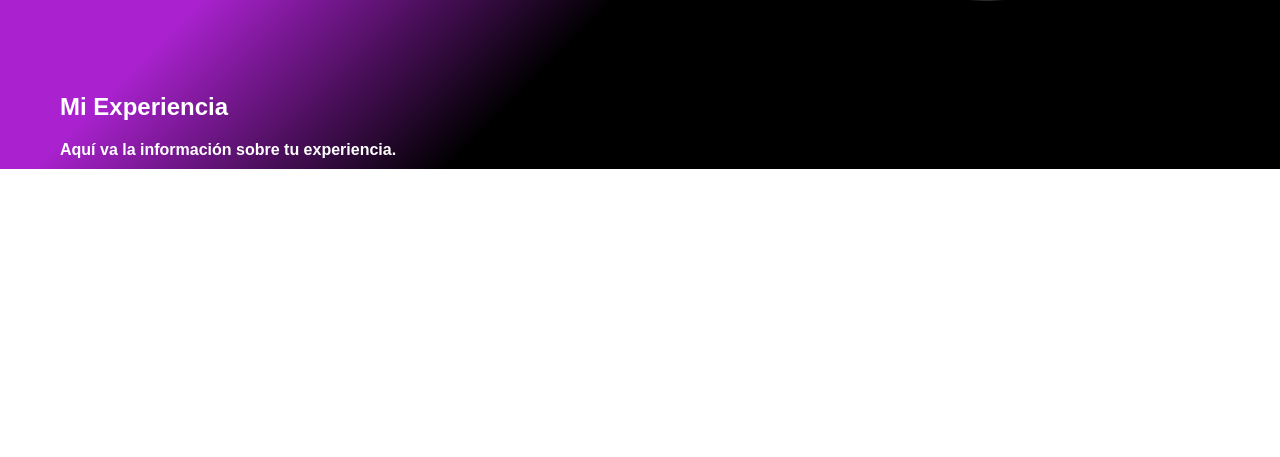
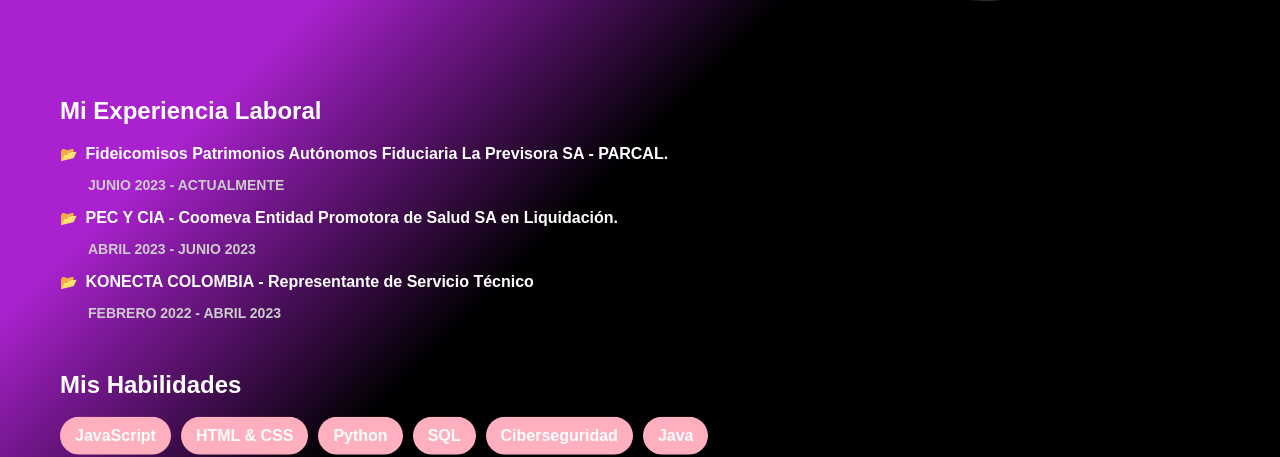
Before and after one commit to Camiloandres477/Perfil-Profesional, a plain HTML site: page index.html in a window 1280 px wide. Shown: the part 634-1091 px from the top of the page. Before the commit the page ends 803 px from the top, so only its background shows below. Drawn offline with Linux system fonts and the light colour scheme.

Commit message:
Nueva experiencia y animaciones con habilidades

```diff
--- a/css/styles.css
+++ b/css/styles.css
@@ -10,6 +10,10 @@ h1{
     text-decoration: none;
     color: white; /* Cambia el color del texto */
     font-weight: bold;
+}
+
+br{
+    margin-bottom: 10px;
 }
 
 p{
@@ -28,12 +32,76 @@ header {
     box-shadow: 0px 4px 10px rgba(0, 0, 0, 0.3);
 }
 
+/* Experiencia */
 #experiencia{
     text-decoration: none;
     color: white; /* Cambia el color del texto */
     font-weight: bold;
     padding-left: 60px;
 }
+
+.empresa {
+    font-weight: bold;
+    display: flex;
+    align-items: center;
+}
+
+.empresa::before {
+    content: "📂 "; /* Icono de carpeta antes del texto */
+    color: #ffcc00;
+    margin-right: 8px;
+    font-size: 14px;
+}
+
+.fecha {
+    margin-left: 28px; /* Mismo margen que el icono para alineación */
+    font-size: 14px;
+    color: #ccc;
+}
+
+/* Habilidades */
+
+#habilidades {
+    text-decoration: none;
+    color: white; /* Cambia el color del texto */
+    font-weight: bold;
+    padding-left: 60px;
+    transform: translateY(30px);
+    transition: opacity 0.8s ease-out, transform 0.8s ease-out;
+
+}#habilidades {
+    text-align: left;
+    margin-top: 50px;
+    opacity: 0;
+    transform: translateY(30px);
+    transition: opacity 0.8s ease-out, transform 0.8s ease-out;
+}
+
+#habilidades.visible {
+    opacity: 1;
+    transform: translateY(0);
+}
+
+.nube {
+    display: flex;
+    flex-wrap: wrap;
+    justify-content: left;
+    gap: 10px;
+}
+
+.habilidad {
+    background-color: #ffafbd;
+    padding: 10px 15px;
+    border-radius: 20px;
+    font-weight: bold;
+    animation: flotar 3s infinite alternate ease-in-out;
+}
+
+@keyframes flotar {
+    0% { transform: translateY(0px); }
+    100% { transform: translateY(-10px); }
+}
+
 
 /* Hero Section */
 .hero {
@@ -82,8 +150,23 @@ button:hover {
     animation: fadeIn 1s ease-out;
 }
 
-#experiencia{
+#experiencia {
     animation: fadeIn 1s ease-out;
+}
+
+#habilidades {
+    animation: fadeIn 1s ease-out;
+}
+
+.hidden {
+    opacity: 0;
+    transform: translateY(30px);
+    transition: opacity 0.6s ease-out, transform 0.6s ease-out;
+}
+
+.show {
+    opacity: 1;
+    transform: translateY(0);
 }
 
 nav ul {
@@ -106,7 +189,6 @@ nav a {
 img {
     max-width: 100%;
     height: auto;
-    display: block; /* Evita espacios extra debajo de la imagen */
 }
 
 .container {
--- a/index.html
+++ b/index.html
@@ -38,8 +38,38 @@
     </section>
 
     <section id="experiencia">
-        <h2>Mi Experiencia</h2>
-        <p>Aquí va la información sobre tu experiencia.</p>
+        <h2>Mi Experiencia Laboral</h2>
+
+        <div class="experiencia-item hidden">
+            <p class="empresa">Fideicomisos Patrimonios Autónomos Fiduciaria La Previsora SA - PARCAL.</p>
+            <p class="fecha">JUNIO 2023 - ACTUALMENTE</p>
+        </div>
+
+        <div class="experiencia-item hidden">
+            <p class="empresa">PEC Y CIA - Coomeva Entidad Promotora de Salud SA en Liquidación.</p>
+            <p class="fecha">ABRIL 2023 - JUNIO 2023</p>
+        </div>
+
+        <div class="experiencia-item hidden">
+            <p class="empresa">KONECTA COLOMBIA - Representante de Servicio Técnico</p>
+            <p class="fecha">FEBRERO 2022 - ABRIL 2023</p>
+        </div>
     </section>
+
+    <section id="habilidades">
+        <h2>Mis Habilidades</h2>
+        <div class="nube">
+            <span class="habilidad">JavaScript</span>
+            <span class="habilidad">HTML & CSS</span>
+            <span class="habilidad">Python</span>
+            <span class="habilidad">SQL</span>
+            <span class="habilidad">Ciberseguridad</span>
+            <span class="habilidad">Java</span>
+        </div>
+    </section>
+
+
 </body>
+
+
 </html>
--- a/js/scripts.js
+++ b/js/scripts.js
@@ -1,3 +1,31 @@
 document.addEventListener("DOMContentLoaded", () => {
-    console.log("Página cargada correctamente 🚀");
+    const elementos = document.querySelectorAll(".experiencia-item");
+
+    const observer = new IntersectionObserver(entries => {
+        entries.forEach(entry => {
+            if (entry.isIntersecting) {
+                entry.target.classList.add("show");
+            } else {
+                entry.target.classList.remove("show");
+            }
+        });
+    }, { threshold: 0.3 });
+
+    elementos.forEach(el => observer.observe(el));
 });
+
+document.addEventListener("DOMContentLoaded", () => {
+    const habilidadesSection = document.getElementById("habilidades");
+
+    const observer = new IntersectionObserver(entries => {
+        entries.forEach(entry => {
+            if (entry.isIntersecting) {
+                habilidadesSection.classList.add("visible");
+            } else {
+                habilidadesSection.classList.remove("visible");
+            }
+        });
+    }, { threshold: 0.3 });
+
+    observer.observe(habilidadesSection);
+});
```
